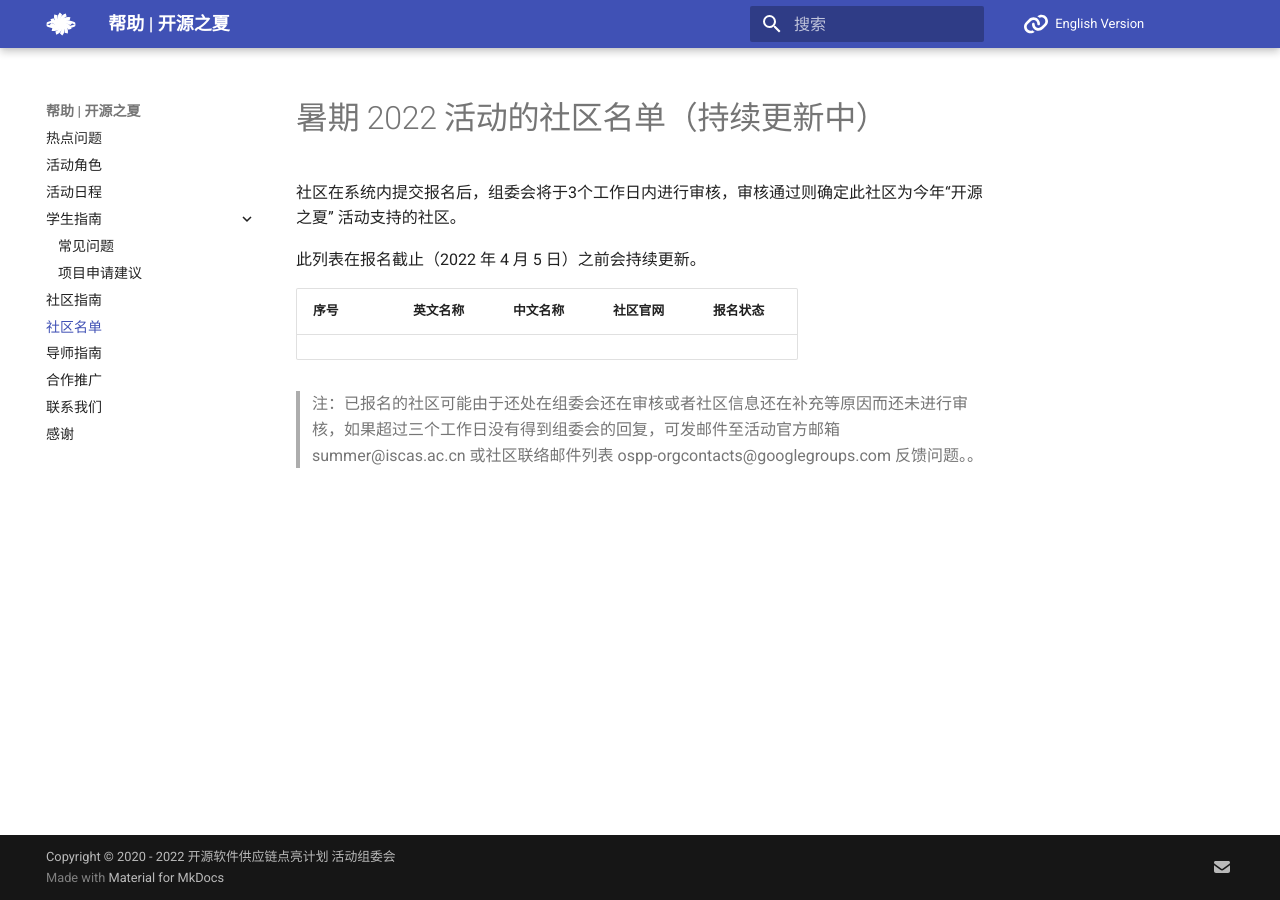
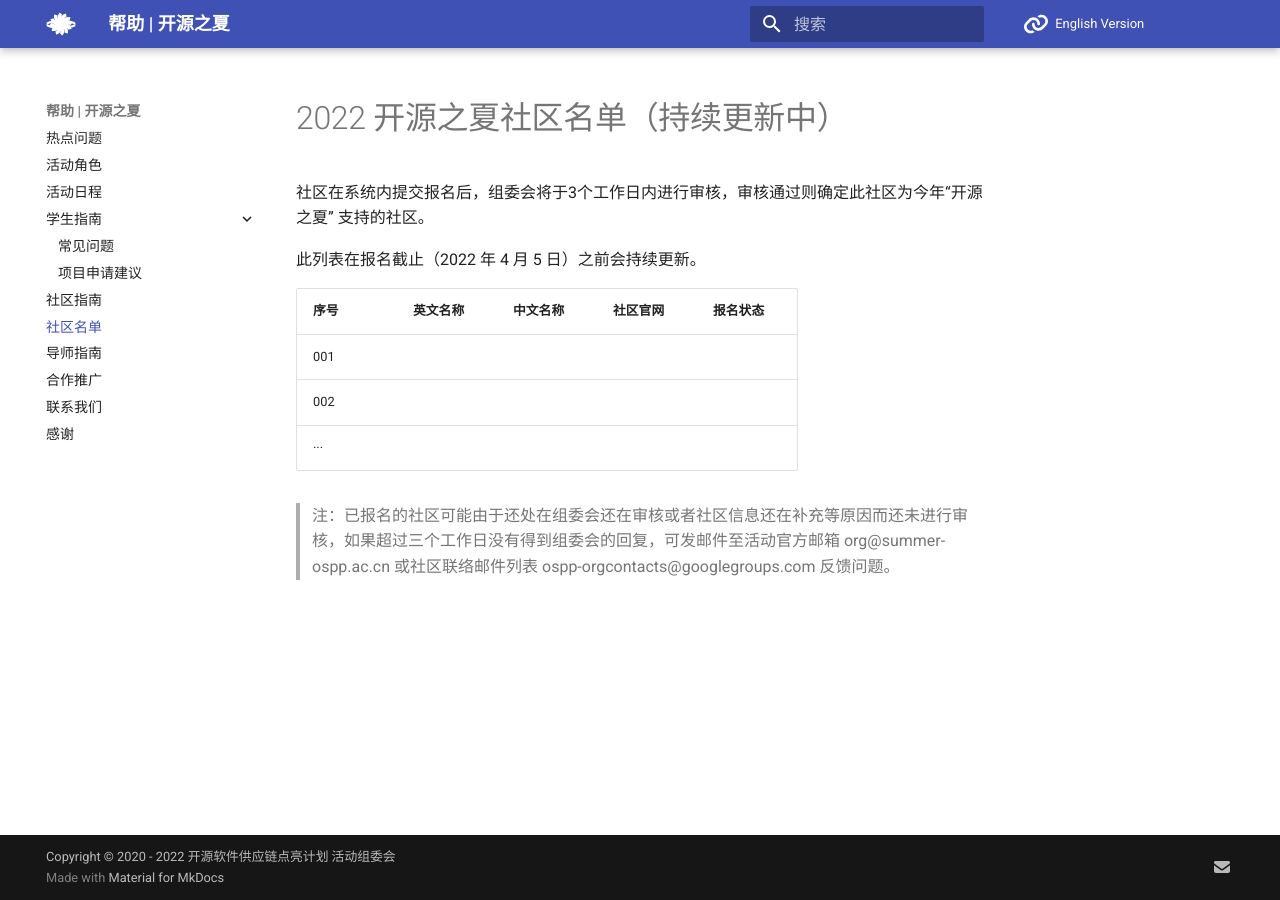
Before and after one commit to summer-ospp/help, an MkDocs documentation site: the page built from docs/communities-list.md, in a window 1280 px wide. Built offline with MkDocs 1.6.1 and Material for MkDocs 9.7.7, drawn with Linux system fonts in a browser that asks for light colours; comment, search, counter and statistics services are not loaded.

Commit message:
Update communities-list.md

```diff
--- a/docs/communities-list.md
+++ b/docs/communities-list.md
@@ -1,11 +1,13 @@
-# 暑期 2022 活动的社区名单（持续更新中）
+# 2022 开源之夏社区名单（持续更新中）
 
-社区在系统内提交报名后，组委会将于3个工作日内进行审核，审核通过则确定此社区为今年“开源之夏” 活动支持的社区。
+社区在系统内提交报名后，组委会将于3个工作日内进行审核，审核通过则确定此社区为今年“开源之夏” 支持的社区。
 
 此列表在报名截止（2022 年 4 月 5 日）之前会持续更新。
 
 | 序号 | 英文名称                | 中文名称                | 社区官网                                               | 报名状态 |
 | ---- | ----------------------- | ----------------------- | ------------------------------------------------------ | -------- |
+| 001  |                         |            |            |    |
+| 002  |                         |             |           |     |
+| ···  |                         |             |           |      |
 
-
-> 注：已报名的社区可能由于还处在组委会还在审核或者社区信息还在补充等原因而还未进行审核，如果超过三个工作日没有得到组委会的回复，可发邮件至活动官方邮箱 summer@iscas.ac.cn 或社区联络邮件列表 ospp-orgcontacts@googlegroups.com 反馈问题。。
+> 注：已报名的社区可能由于还处在组委会还在审核或者社区信息还在补充等原因而还未进行审核，如果超过三个工作日没有得到组委会的回复，可发邮件至活动官方邮箱 org@summer-ospp.ac.cn 或社区联络邮件列表 ospp-orgcontacts@googlegroups.com 反馈问题。
```
